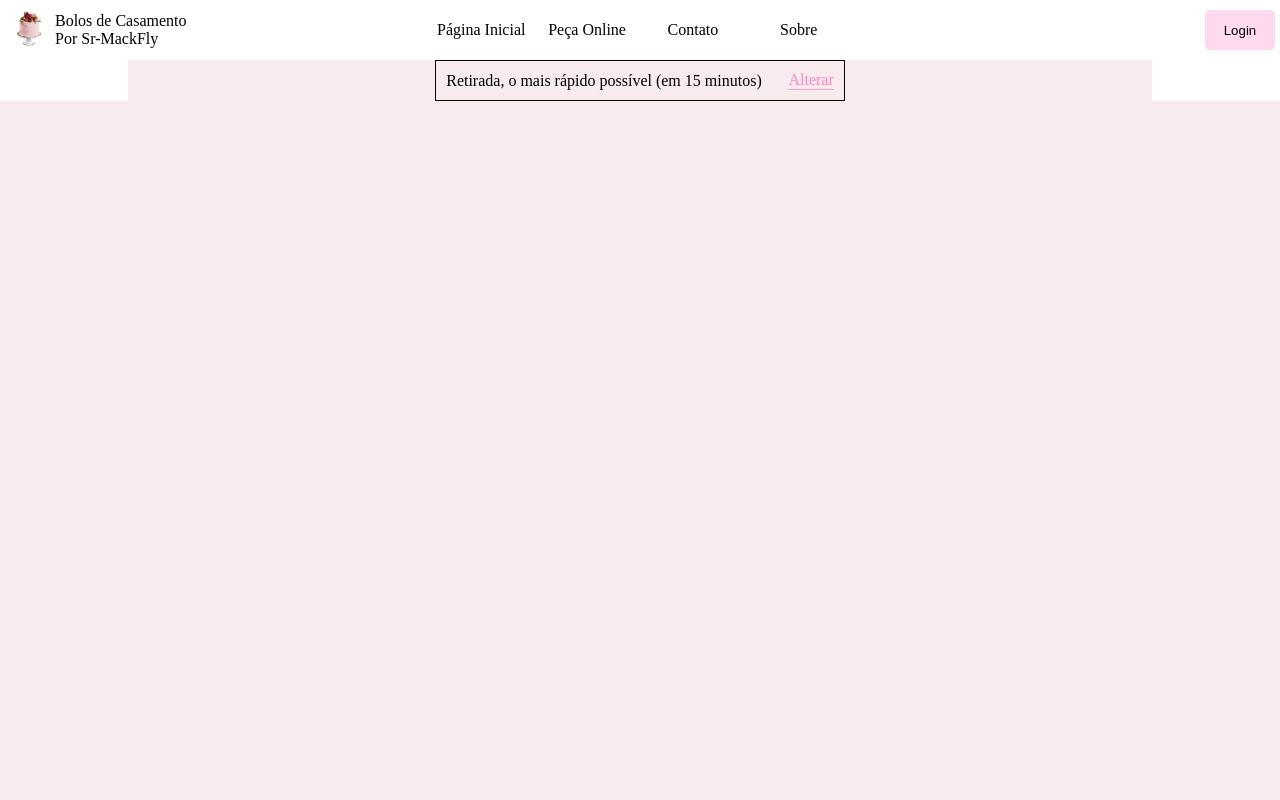
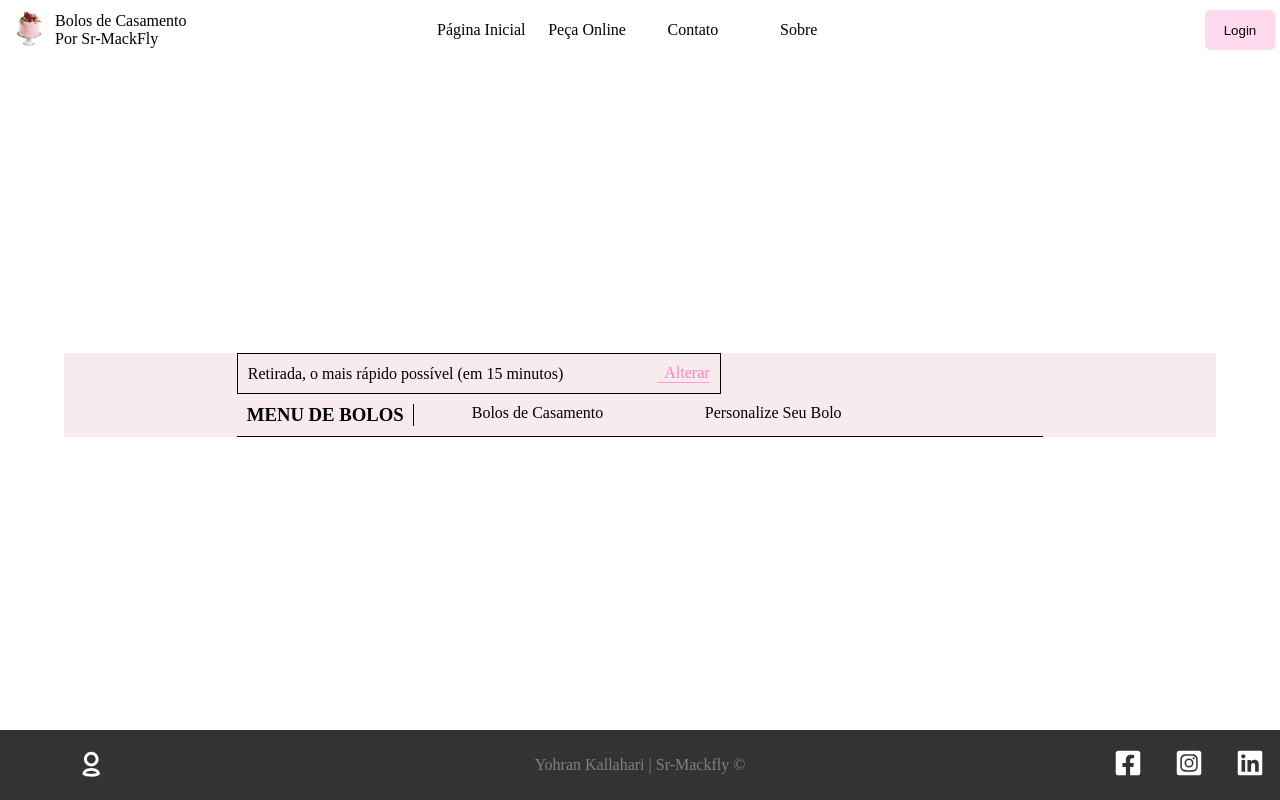
Before and after one commit to yohran1/Portfolio, a React (Create React App) app: page /projeto/pecaOnline in a window 1280 px wide. Built offline with nearby package versions, Linux system fonts and the light colour scheme.

Commit message:
Adicionando menu há página de pedidos

```diff
--- a/src/components/layout/Container.module.css
+++ b/src/components/layout/Container.module.css
@@ -11,11 +11,14 @@
 }
 .min-height{
     min-height: 75%;
+    background-color: white;
 }
 .column, body{
     width: 100%;
     height: auto;
     flex-direction: column;
     background-color: white;
-
 }
+.bg-login{
+    background: rgba(247, 235, 237, 1);
+}
--- a/src/components/project/components/HeaderLocation.js
+++ b/src/components/project/components/HeaderLocation.js
@@ -1,12 +1,29 @@
 import style from './HeaderLocation.module.css'
+import { Link } from 'react-router-dom'
 
 export default function HeaderLocation(){
 
 
     return(
+        <>
         <header className={style.header}>
             <p>Retirada, o mais rápido possível (em 15 minutos)</p>
             <a href="/projeto/pecaOnline">Alterar</a>
         </header>
+        <div className={style.menu}>
+            <h3>MENU DE BOLOS</h3>
+            <ul>
+                <Link to='/projeto/pecaOnline'>
+                    <li>Bolos de Casamento</li>
+                </Link>
+                <Link to='/projeto/pecaOnline'>
+                    <li>Personalize Seu Bolo</li>
+                </Link>
+
+            </ul>
+        </div>
+        </>
+
+
     )
 }
--- a/src/components/project/components/HeaderLocation.module.css
+++ b/src/components/project/components/HeaderLocation.module.css
@@ -1,6 +1,6 @@
 
 .header{
-    width: 40%;
+    width: 60%;
     text-align: start;
     display: flex;
     justify-content: space-between;
@@ -18,3 +18,32 @@
     width: 13%;
     text-align: end;
 }
+.menu{
+    width: 100%;
+    padding: 10px;
+    border-bottom: 1px solid black;
+    display: flex;
+}
+.menu h3{
+    width: 27%;
+    text-align: start;
+    border-right: 1px solid black;
+}
+.menu ul{
+    display: flex;
+
+}
+.menu ul a{
+    width: 30%;
+    text-decoration: none;
+    margin-left: 50px;
+}
+.menu ul li{
+    width: 79%;
+    text-align: center;
+    color: black;
+}
+.menu ul li:hover{
+    border-bottom: 1px solid rgb(255, 158, 210);
+    color: rgb(255, 158, 210);
+}
--- a/src/components/project/components/pages/PecaOnline.js
+++ b/src/components/project/components/pages/PecaOnline.js
@@ -2,21 +2,28 @@ import Container from "../../../layout/Container";
 import HeaderLocation from "../HeaderLocation";
 import NavBar from "../NavBar";
 import style from './PecaOnline.module.css'
+import Footer from '../../../layout/Footer'
 
 
 
 export default function PecaOnline(){
 
     return (
-        <Container customClass='column'>
+        <Container customClass='column min-height'>
         <NavBar />
 
         <section className={style.section}>
+        <div className={style.container}>
             <HeaderLocation />
 
+
+        </div>
         </section>
 
 
+
+
+        <Footer />
         </Container>
     )
 }
--- a/src/components/project/components/pages/PecaOnline.module.css
+++ b/src/components/project/components/pages/PecaOnline.module.css
@@ -1,8 +1,7 @@
-
 
 .section{
     background-color: rgba(247, 235, 237, 1);
-    width: 80%;
+    width: 90%;
     height: auto;
     display: flex;
     text-align: center;
@@ -10,3 +9,7 @@
     flex-direction: column;
     justify-content: space-between;
 }
+.container{
+    width: 70%;
+    margin: auto;
+}
--- a/src/components/project/user/Login.js
+++ b/src/components/project/user/Login.js
@@ -10,7 +10,7 @@ import Footer from '../../layout/Footer'
 export default function Login(){
 
     return(
-        <Container>
+        <Container customClass='bg-login'>
             <form className={style.formLogin} id="form">
                 <div className={style.headerLogin}>
                     <h1>Login</h1>
--- a/src/components/project/user/Login.module.css
+++ b/src/components/project/user/Login.module.css
@@ -1,7 +1,4 @@
-body{
-  background: rgba(247, 235, 237, 1);
 
-}
 :root{
     --color-light-50: #f8fafc;
     --color-dark-50: #797984;
```
